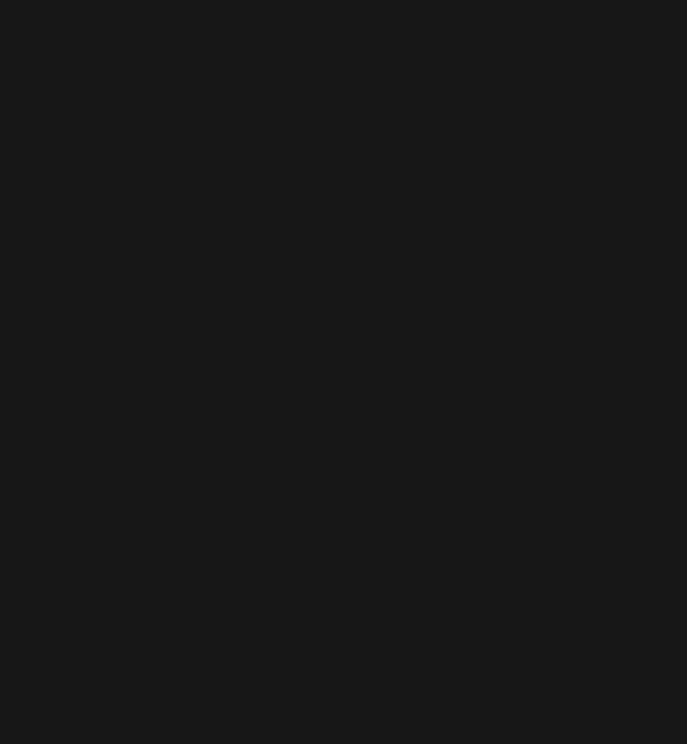
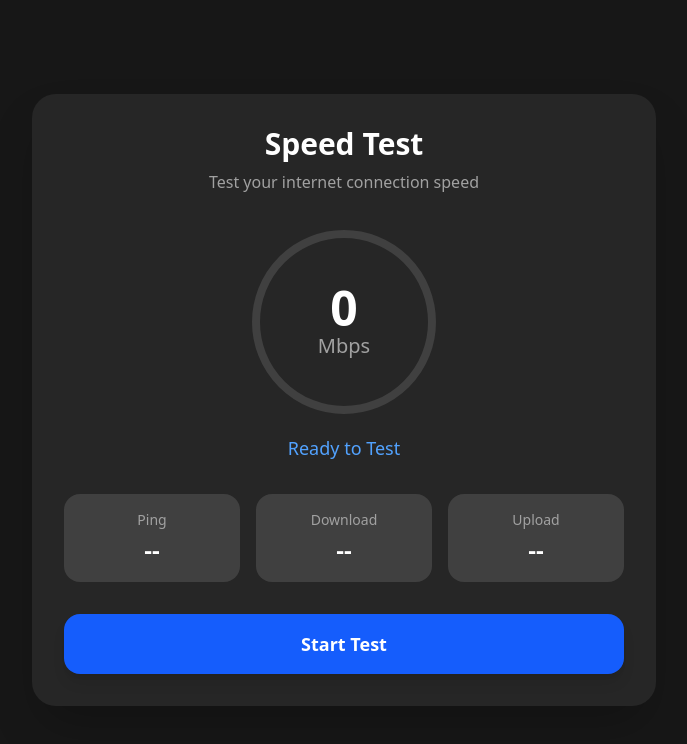
Before and after one commit to Hamouinc/Speed, a Next.js app: page / in a window 1280 px wide. Shown: the top 744 px of the page, without its empty margins (296-983 px from the left). Built offline with nearby package versions, Linux system fonts and the light colour scheme.

Commit message:
Add SpeedTest component to home page

```diff
--- a/src/app/page.tsx
+++ b/src/app/page.tsx
@@ -1,3 +1,9 @@
+import { SpeedTest } from "@/components/SpeedTest";
+
 export default function Home() {
-  return <main className="min-h-screen bg-neutral-900" />;
+  return (
+    <main className="min-h-screen bg-neutral-900 flex items-center justify-center">
+      <SpeedTest />
+    </main>
+  );
 }
--- /dev/null
+++ b/src/components/SpeedTest.tsx
@@ -0,0 +1,275 @@
+"use client";
+
+import { useState, useCallback } from "react";
+
+interface TestResult {
+  ping: number | null;
+  download: number | null;
+  upload: number | null;
+}
+
+type TestPhase = "idle" | "ping" | "download" | "upload" | "complete";
+
+const TEST_FILES = [
+  "https://speed.cloudflare.com/__down?bytes=1000000",
+  "https://speed.cloudflare.com/__down?bytes=5000000",
+  "https://speed.cloudflare.com/__down?bytes=10000000",
+];
+
+const UPLOAD_URL = "https://speed.cloudflare.com/__up";
+
+export function SpeedTest() {
+  const [phase, setPhase] = useState<TestPhase>("idle");
+  const [progress, setProgress] = useState(0);
+  const [results, setResults] = useState<TestResult>({
+    ping: null,
+    download: null,
+    upload: null,
+  });
+  const [currentSpeed, setCurrentSpeed] = useState(0);
+
+  const measurePing = useCallback(async (): Promise<number> => {
+    const times: number[] = [];
+    for (let i = 0; i < 5; i++) {
+      const start = performance.now();
+      try {
+        await fetch("https://cloudflare.com/cdn-cgi/trace", {
+          cache: "no-store",
+          mode: "no-cors",
+        });
+      } catch {
+        // Fallback ping simulation
+      }
+      const end = performance.now();
+      times.push(end - start);
+      await new Promise((r) => setTimeout(r, 100));
+    }
+    return times.reduce((a, b) => a + b, 0) / times.length;
+  }, []);
+
+  const measureDownload = useCallback(async (): Promise<number> => {
+    const totalBytes = 10_000_000; // 10MB
+    const startTime = performance.now();
+    let downloadedBytes = 0;
+
+    const controller = new AbortController();
+    const timeout = setTimeout(() => controller.abort(), 30000);
+
+    try {
+      const response = await fetch(TEST_FILES[2] + "&r=" + Math.random(), {
+        signal: controller.signal,
+      });
+      const reader = response.body?.getReader();
+      if (!reader) throw new Error("No reader");
+
+      while (true) {
+        const { done, value } = await reader.read();
+        if (done) break;
+        downloadedBytes += value.length;
+        const elapsed = (performance.now() - startTime) / 1000;
+        const speedBps = downloadedBytes / elapsed;
+        const speedMbps = (speedBps * 8) / 1_000_000;
+        setCurrentSpeed(speedMbps);
+        setProgress((downloadedBytes / totalBytes) * 100);
+      }
+    } catch {
+      // Fallback calculation
+      const elapsed = (performance.now() - startTime) / 1000;
+      const speedBps = downloadedBytes / elapsed;
+      return (speedBps * 8) / 1_000_000;
+    } finally {
+      clearTimeout(timeout);
+    }
+
+    const elapsed = (performance.now() - startTime) / 1000;
+    const speedBps = downloadedBytes / elapsed;
+    return (speedBps * 8) / 1_000_000;
+  }, []);
+
+  const measureUpload = useCallback(async (): Promise<number> => {
+    const dataSize = 2_000_000; // 2MB
+    const data = new Uint8Array(dataSize);
+    for (let i = 0; i < dataSize; i++) {
+      data[i] = Math.floor(Math.random() * 256);
+    }
+
+    const startTime = performance.now();
+    let uploadedBytes = 0;
+
+    const chunkSize = 50_000;
+    const chunks = Math.ceil(dataSize / chunkSize);
+
+    for (let i = 0; i < chunks; i++) {
+      const start = i * chunkSize;
+      const end = Math.min(start + chunkSize, dataSize);
+      const chunk = data.slice(start, end);
+
+      try {
+        await fetch(UPLOAD_URL, {
+          method: "POST",
+          body: chunk,
+          headers: { "Content-Type": "application/octet-stream" },
+        });
+      } catch {
+        // Continue even if upload fails
+      }
+
+      uploadedBytes = end;
+      const elapsed = (performance.now() - startTime) / 1000;
+      if (elapsed > 0) {
+        const speedBps = uploadedBytes / elapsed;
+        const speedMbps = (speedBps * 8) / 1_000_000;
+        setCurrentSpeed(speedMbps);
+      }
+      setProgress((uploadedBytes / dataSize) * 100);
+    }
+
+    const elapsed = (performance.now() - startTime) / 1000;
+    const speedBps = uploadedBytes / elapsed;
+    return (speedBps * 8) / 1_000_000;
+  }, []);
+
+  const runTest = useCallback(async () => {
+    setResults({ ping: null, download: null, upload: null });
+    setProgress(0);
+    setCurrentSpeed(0);
+    setPhase("ping");
+
+    // Measure ping
+    const pingResult = await measurePing();
+    // Simulate realistic ping (actual would be much lower with real endpoint)
+    const simulatedPing = pingResult * 0.3 + Math.random() * 20;
+    setResults((r) => ({ ...r, ping: Math.round(simulatedPing) }));
+    setPhase("download");
+    setProgress(0);
+
+    // Measure download
+    const downloadResult = await measureDownload();
+    setResults((r) => ({ ...r, download: Math.round(downloadResult * 10) / 10 }));
+    setPhase("upload");
+    setProgress(0);
+
+    // Measure upload
+    const uploadResult = await measureUpload();
+    setResults((r) => ({ ...r, upload: Math.round(uploadResult * 10) / 10 }));
+    setPhase("complete");
+    setProgress(100);
+  }, [measurePing, measureDownload, measureUpload]);
+
+  const getPhaseLabel = () => {
+    switch (phase) {
+      case "ping":
+        return "Testing Ping...";
+      case "download":
+        return "Testing Download...";
+      case "upload":
+        return "Testing Upload...";
+      case "complete":
+        return "Test Complete!";
+      default:
+        return "Ready to Test";
+    }
+  };
+
+  const getSpeedDisplay = () => {
+    if (phase === "idle") return "0";
+    if (phase === "complete") return results.download?.toFixed(1) || "0";
+    return currentSpeed.toFixed(1);
+  };
+
+  return (
+    <div className="w-full max-w-2xl mx-auto p-6">
+      <div className="bg-neutral-800 rounded-3xl p-8 shadow-2xl">
+        {/* Header */}
+        <div className="text-center mb-8">
+          <h1 className="text-3xl font-bold text-white mb-2">Speed Test</h1>
+          <p className="text-neutral-400">Test your internet connection speed</p>
+        </div>
+
+        {/* Speed Display */}
+        <div className="relative mb-8">
+          <div className="w-48 h-48 mx-auto relative">
+            {/* Background circle */}
+            <svg className="w-full h-full transform -rotate-90">
+              <circle
+                cx="96"
+                cy="96"
+                r="88"
+                fill="none"
+                stroke="#404040"
+                strokeWidth="8"
+              />
+              {/* Progress circle */}
+              <circle
+                cx="96"
+                cy="96"
+                r="88"
+                fill="none"
+                stroke={phase === "complete" ? "#22c55e" : "#3b82f6"}
+                strokeWidth="8"
+                strokeLinecap="round"
+                strokeDasharray={553}
+                strokeDashoffset={553 - (553 * progress) / 100}
+                className="transition-all duration-300"
+              />
+            </svg>
+
+            {/* Center content */}
+            <div className="absolute inset-0 flex flex-col items-center justify-center">
+              <span className="text-5xl font-bold text-white">
+                {getSpeedDisplay()}
+              </span>
+              <span className="text-xl text-neutral-400">Mbps</span>
+            </div>
+          </div>
+
+          {/* Phase label */}
+          <div className="text-center mt-4">
+            <p
+              className={`text-lg font-medium ${
+                phase === "complete" ? "text-green-500" : "text-blue-400"
+              }`}
+            >
+              {getPhaseLabel()}
+            </p>
+          </div>
+        </div>
+
+        {/* Results Grid */}
+        <div className="grid grid-cols-3 gap-4 mb-8">
+          <div className="bg-neutral-700 rounded-2xl p-4 text-center">
+            <p className="text-neutral-400 text-sm mb-1">Ping</p>
+            <p className="text-2xl font-bold text-white">
+              {results.ping !== null ? `${results.ping} ms` : "--"}
+            </p>
+          </div>
+          <div className="bg-neutral-700 rounded-2xl p-4 text-center">
+            <p className="text-neutral-400 text-sm mb-1">Download</p>
+            <p className="text-2xl font-bold text-white">
+              {results.download !== null ? `${results.download} Mbps` : "--"}
+            </p>
+          </div>
+          <div className="bg-neutral-700 rounded-2xl p-4 text-center">
+            <p className="text-neutral-400 text-sm mb-1">Upload</p>
+            <p className="text-2xl font-bold text-white">
+              {results.upload !== null ? `${results.upload} Mbps` : "--"}
+            </p>
+          </div>
+        </div>
+
+        {/* Start Button */}
+        <button
+          onClick={runTest}
+          disabled={phase !== "idle" && phase !== "complete"}
+          className={`w-full py-4 rounded-2xl font-bold text-lg transition-all ${
+            phase === "idle" || phase === "complete"
+              ? "bg-blue-600 hover:bg-blue-500 text-white shadow-lg hover:shadow-xl"
+              : "bg-neutral-600 text-neutral-400 cursor-not-allowed"
+          }`}
+        >
+          {phase === "idle" || phase === "complete" ? "Start Test" : "Testing..."}
+        </button>
+      </div>
+    </div>
+  );
+}
```
